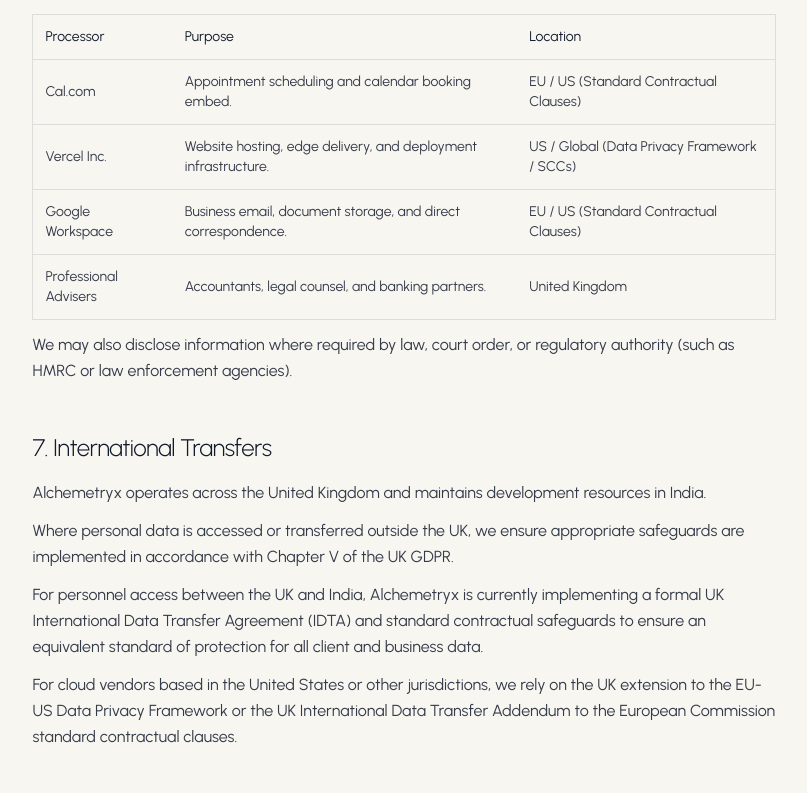
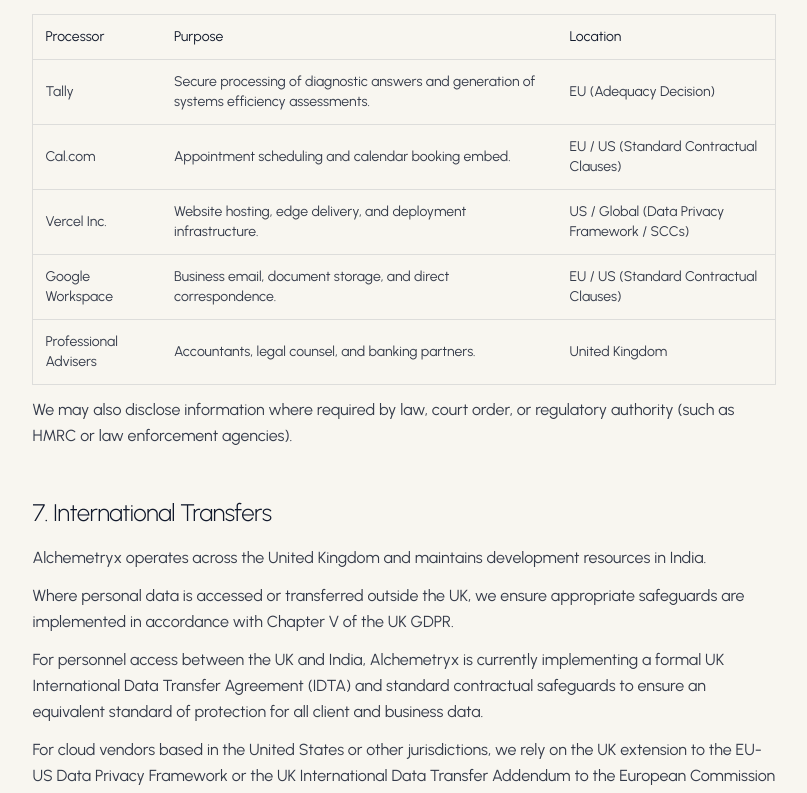
Before and after one commit to ashok-1986/alchemetryx-main, a Next.js app: page /privacy in a window 1280 px wide. Shown: the part 2285-3078 px from the top of the page, without its empty margins (236-1043 px from the left). Built offline with nearby package versions, Linux system fonts and the light colour scheme.

Commit message:
docs: Add Tally to privacy policy processor list and international transfers

```diff
--- a/app/privacy/page.tsx
+++ b/app/privacy/page.tsx
@@ -182,6 +182,11 @@
                 </thead>
                 <tbody className="divide-y divide-[var(--color-pearl-line)]">
                   <tr>
+                    <td className="p-3 font-medium">Tally</td>
+                    <td className="p-3">Secure processing of diagnostic answers and generation of systems efficiency assessments.</td>
+                    <td className="p-3">EU (Adequacy Decision)</td>
+                  </tr>
+                  <tr>
                     <td className="p-3 font-medium">Cal.com</td>
                     <td className="p-3">Appointment scheduling and calendar booking embed.</td>
                     <td className="p-3">EU / US (Standard Contractual Clauses)</td>
@@ -226,7 +231,7 @@
               For personnel access between the UK and India, Alchemetryx is currently implementing a formal UK International Data Transfer Agreement (IDTA) and standard contractual safeguards to ensure an equivalent standard of protection for all client and business data.
             </p>
             <p>
-              For cloud vendors based in the United States or other jurisdictions, we rely on the UK extension to the EU-US Data Privacy Framework or the UK International Data Transfer Addendum to the European Commission standard contractual clauses.
+              For cloud vendors based in the United States or other jurisdictions, we rely on the UK extension to the EU-US Data Privacy Framework or the UK International Data Transfer Addendum to the European Commission standard contractual clauses. For providers based in the European Economic Area (EEA), such as Tally, we rely on the UK's adequacy regulations for the EEA.
             </p>
           </div>
         </section>
```
